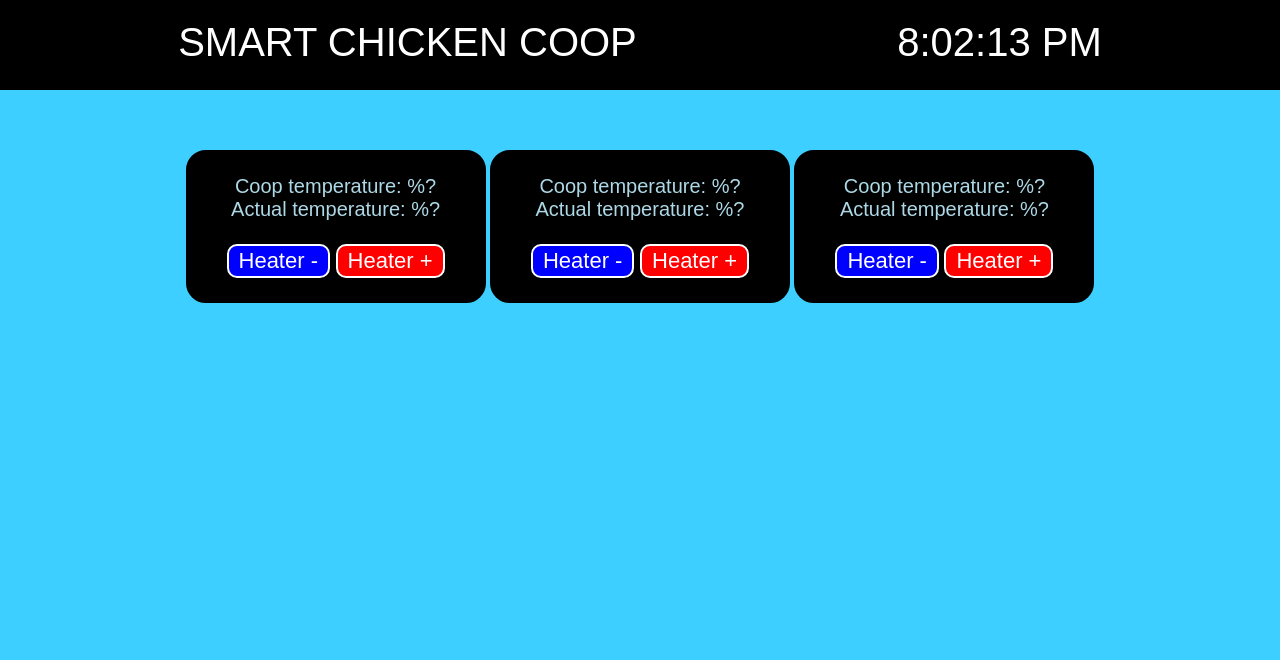
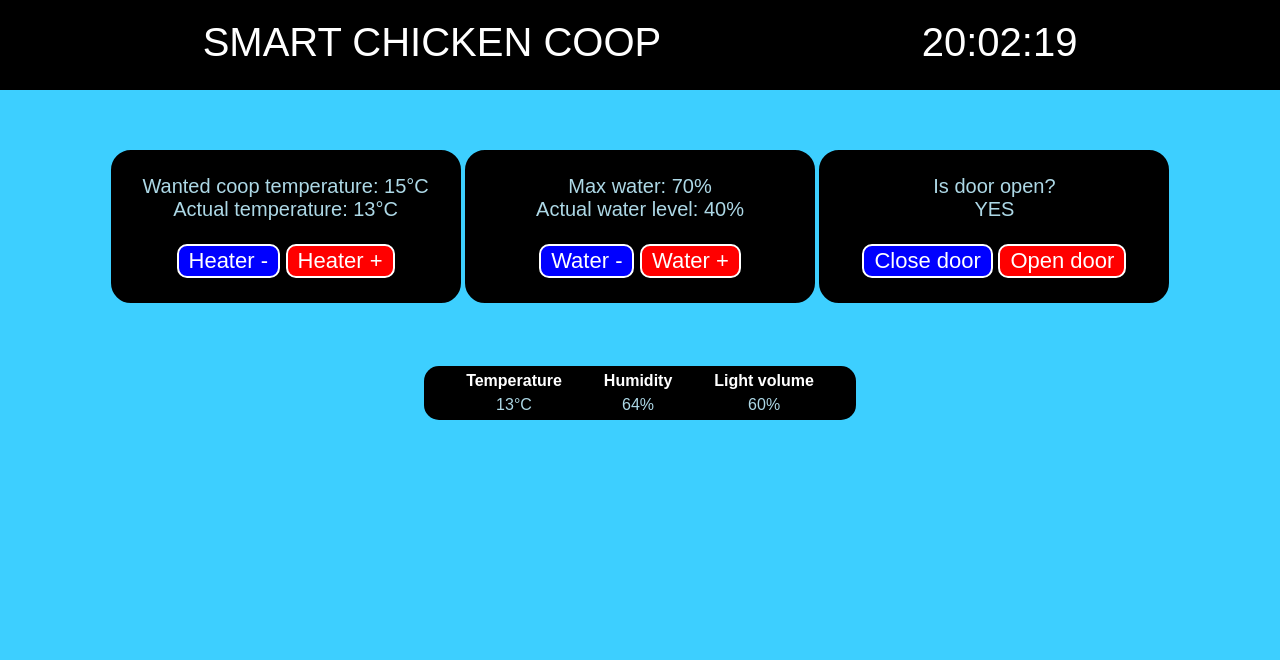
Before and after one commit to TimkoTomas/psiehohy666, a PHP site: page / in a window 1280 px wide. Shown: the top 660 px of the page. Run offline with PHP 8.4, Linux system fonts and the light colour scheme.

Commit message:
Update web

```diff
--- a/index.php
+++ b/index.php
@@ -8,33 +8,45 @@
     <title>Smart chicken coop</title>
 </head>
 <header>
-    <span id="header">SMART CHICKEN COOP</span> <span id="time"></span>
+    <span id="header">SMART CHICKEN COOP</span> <span id="txt"></span>
 </header>
-<body>
+<body onload="startTime()">
     <div class="temp_container">
-        Coop temperature: %?
+        Wanted coop temperature: 15°C
         <br>
-        Actual temperature: %?
+        Actual temperature: 13°C
         <br><br>
         <button id="heater_minus">Heater -</button>
         <button id="heater_plus">Heater +</button>
     </div>
     <div class="temp_container">
-        Coop temperature: %?
+        Max water: 70%
         <br>
-        Actual temperature: %?
+        Actual water level: 40%
         <br><br>
-        <button id="heater_minus">Heater -</button>
-        <button id="heater_plus">Heater +</button>
+        <button id="heater_minus">Water -</button>
+        <button id="heater_plus">Water +</button>
     </div>
     <div class="temp_container">
-        Coop temperature: %?
+        Is door open?
         <br>
-        Actual temperature: %?
+        YES
         <br><br>
-        <button id="heater_minus">Heater -</button>
-        <button id="heater_plus">Heater +</button>
+        <button id="heater_minus">Close door</button>
+        <button id="heater_plus">Open door</button>
     </div>
+    <table>
+        <tr>
+          <th>Temperature</th>
+          <th>Humidity</th>
+          <th>Light volume</th>
+        </tr>
+        <tr>
+          <td>13°C</td>
+          <td>64%</td>
+          <td>60%</td>
+        </tr>
+      </table>
 </body>
 <footer>
     <span id="copyright">Made by Tomáš Timko & Maroš Matej</span>
--- a/scripts/index.js
+++ b/scripts/index.js
@@ -1,5 +1,15 @@
+function startTime() {
+    const today = new Date();
+    let h = today.getHours();
+    let m = today.getMinutes();
+    let s = today.getSeconds();
+    m = checkTime(m);
+    s = checkTime(s);
+    document.getElementById('txt').innerHTML =  h + ":" + m + ":" + s;
+    setTimeout(startTime, 1000);
+  }
 
- `use strict`
- var datetime = new Date().toLocaleTimeString();
- console.log(datetime); // it will represent date in the console of developers tool
- document.getElementById("time").textContent = datetime; // represent on html page
+  function checkTime(i) {
+    if (i < 10) {i = "0" + i};  // add zero in front of numbers < 10
+    return i;
+  }
--- a/stylesheet/style.css
+++ b/stylesheet/style.css
@@ -28,7 +28,7 @@ footer{
     color: lightblue;
     text-align: center;
 }
-#time{
+#txt{
     margin-left: 20%;
     margin-top: 0;
     font-size: 40px;
@@ -38,8 +38,8 @@ footer{
 }
 .temp_container{
     padding: 20px 20px 20px 20px;
-    width: 250px;
-    max-width: 250px;
+    width: 300px;
+    max-width: 300px;
     display: inline-block;
     margin-top: 80px;
     font-size: 20px;
@@ -77,3 +77,19 @@ footer{
     background-color: white;
     transition: 500ms;
 }
+table{
+    text-align: center;
+    margin-left: auto;
+    margin-right: auto;
+    margin-top: 5%;
+    background-color: black;
+    color:lightblue;
+    padding: 2px 20px 2px 20px;
+    border-radius: 15px;
+}
+th,td{
+    padding: 2px 20px 2px 20px;
+}
+th{
+    color: white;
+}
```
